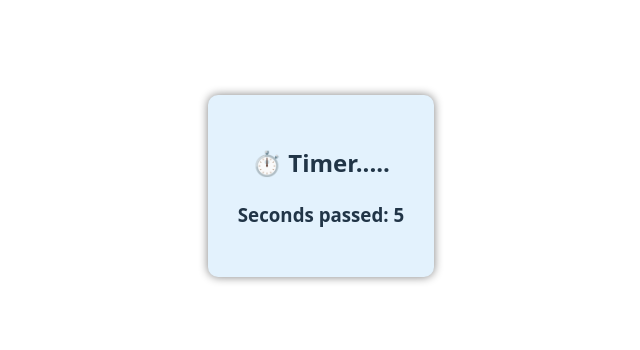
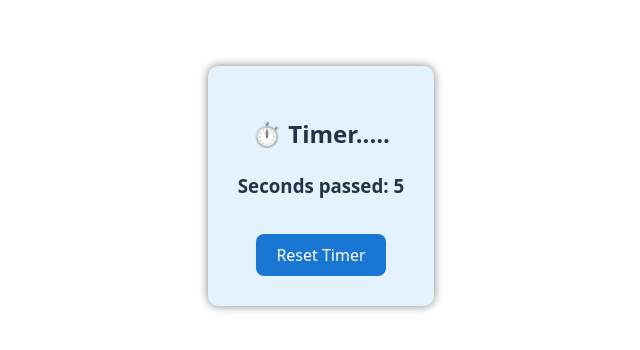
Before and after one commit to zarish123z/React.js, a React (Vite) app in the folder vite-project/: page / in a window 1280 px wide. Shown: the part 264-614 px from the top of the page, without its empty margins (319-959 px from the left). Built offline with nearby package versions, Linux system fonts and the light colour scheme.

Commit message:
Hooks_useEffectTimer

```diff
--- a/vite-project/src/UseEffectTimer.jsx
+++ b/vite-project/src/UseEffectTimer.jsx
@@ -28,6 +28,23 @@ function UseEffectTimer() {
     >
       <h2>⏱️ Timer..... </h2>
       <h3>Seconds passed: {seconds}</h3>
+
+      {/*  Reset Button */}
+      <button
+        onClick={() => setSeconds(0)} // Reset timer
+        style={{
+          marginTop: "15px",
+          padding: "10px 20px",
+          fontSize: "16px",
+          borderRadius: "8px",
+          backgroundColor: "#1976d2",
+          color: "white",
+          border: "none",
+          cursor: "pointer",
+        }}
+      >
+        Reset Timer
+      </button>
     </div>
   );
 }
```
